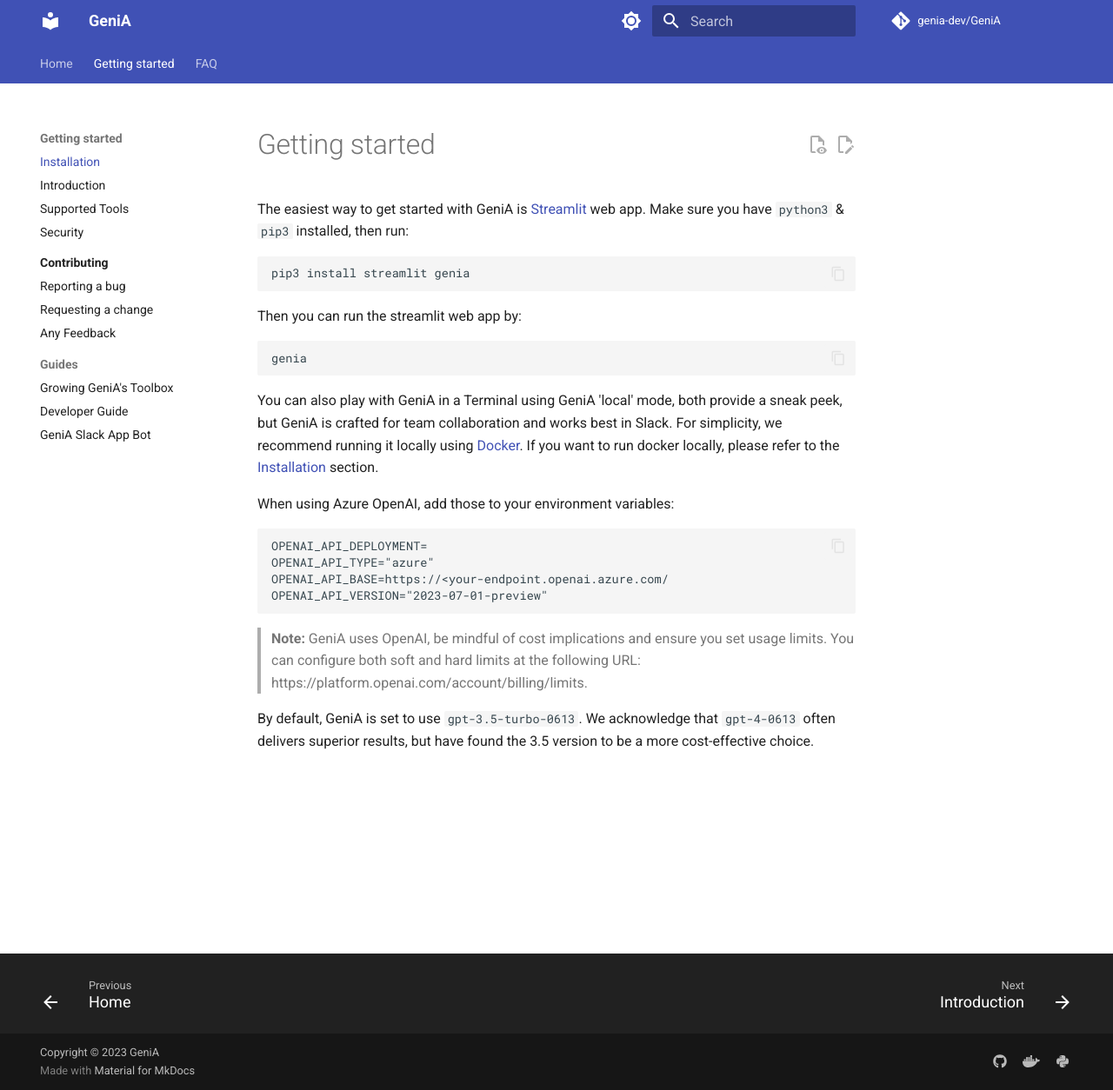
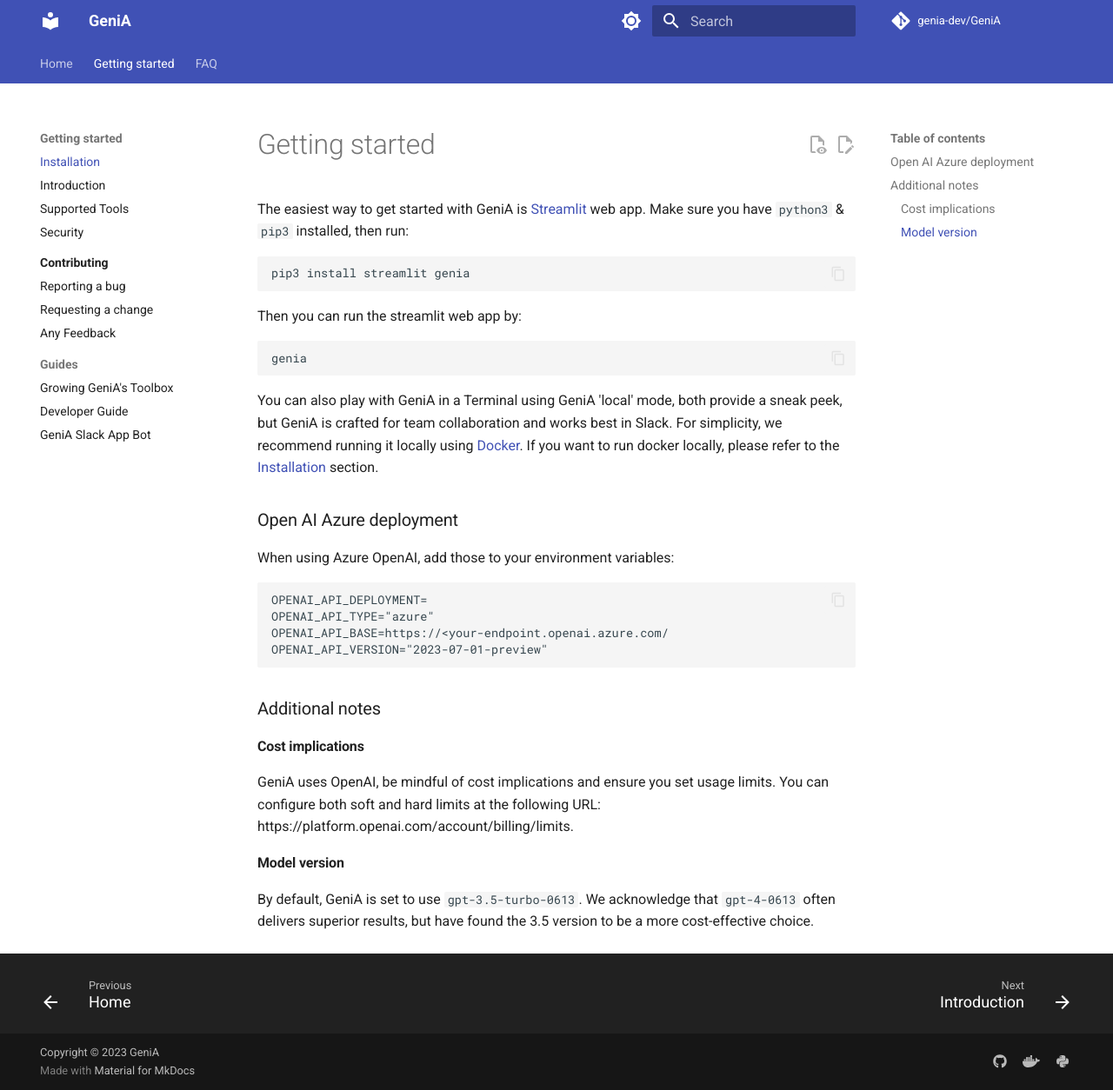
Before and after one commit to genia-dev/GeniA, an MkDocs documentation site: the page built from docs/getting-started.md, in a window 1280 px wide and 1254 px high. Shown: the whole window at 87% size. Built offline with MkDocs 1.6.1 and Material for MkDocs 9.7.7, drawn with Linux system fonts in a browser that asks for light colours; comment, search, counter and statistics services are not loaded.

Commit message:
Update getting-started.md

````diff
--- a/docs/getting-started.md
+++ b/docs/getting-started.md
@@ -14,6 +14,8 @@
 
 You can also play with GeniA in a Terminal using GeniA 'local' mode, both provide a sneak peek, but GeniA is crafted for team collaboration and works best in Slack. For simplicity, we recommend running it locally using [Docker](#run-via-docker). If you want to run docker locally, please refer to the [Installation](#installation) section.
 
+### Open AI Azure deployment
+
 When using Azure OpenAI, add those to your environment variables:
 
 ```
@@ -23,7 +25,12 @@
 OPENAI_API_VERSION="2023-07-01-preview"
 ```
 
-> **Note:**
-> GeniA uses OpenAI, be mindful of cost implications and ensure you set usage limits. You can configure both soft and hard limits at the following URL: https://platform.openai.com/account/billing/limits.
+### Additional notes
+
+#### Cost implications
+
+GeniA uses OpenAI, be mindful of cost implications and ensure you set usage limits. You can configure both soft and hard limits at the following URL: https://platform.openai.com/account/billing/limits.
+
+#### Model version
 
 By default, GeniA is set to use `gpt-3.5-turbo-0613`. We acknowledge that `gpt-4-0613` often delivers superior results, but have found the 3.5 version to be a more cost-effective choice.
````
